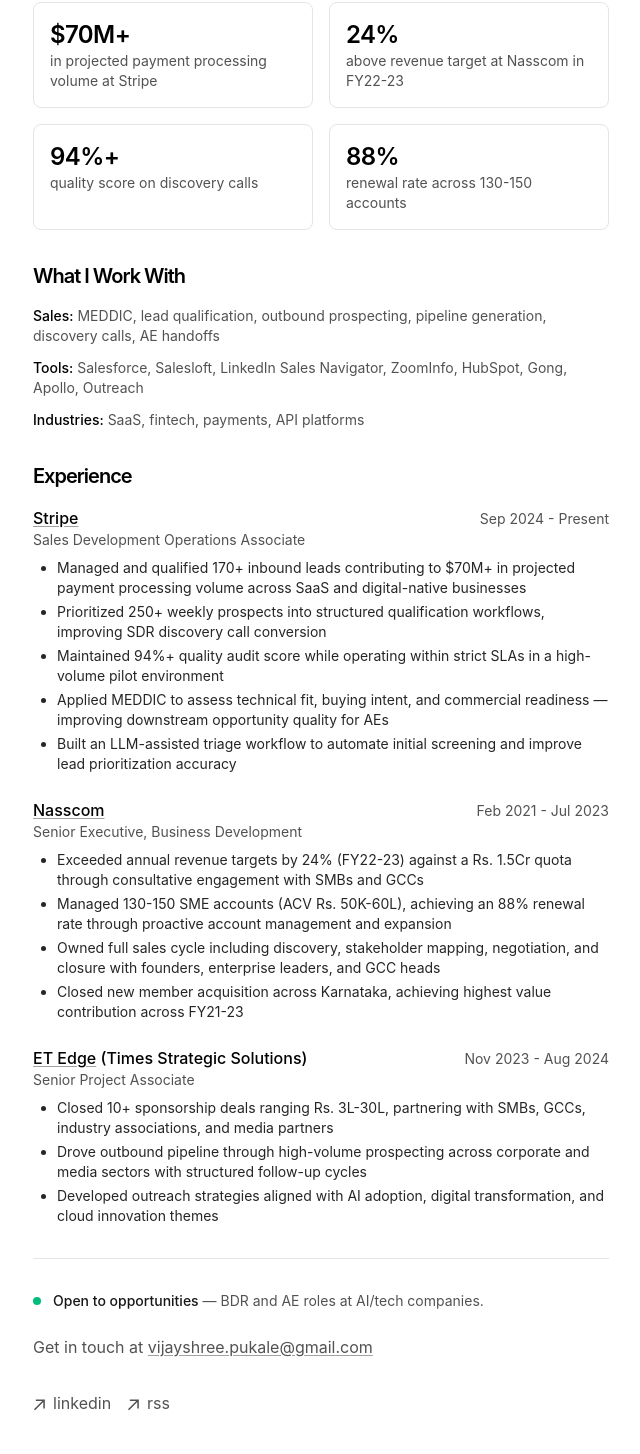
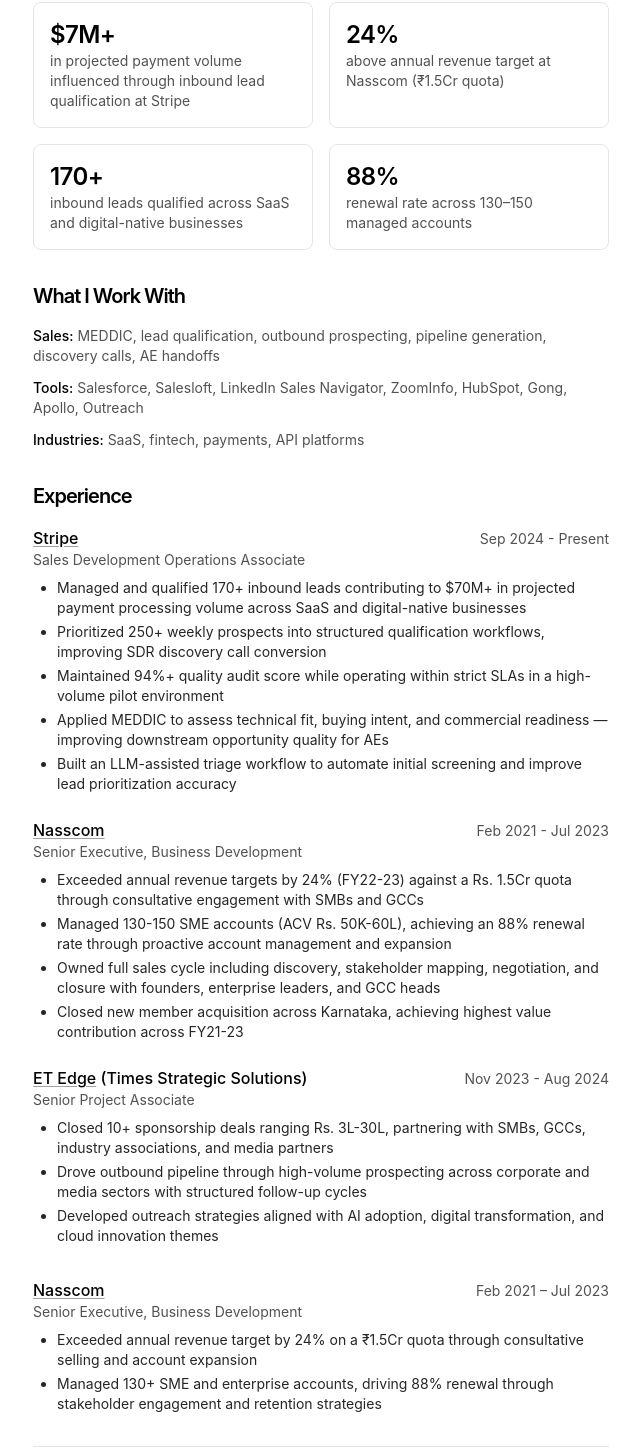
Before and after one commit to whoAbhishekSah/vijayshree-portfolio, a Next.js app: page / in a window 1280 px wide. Shown: the part 506-1960 px from the top of the page, without its empty margins (319-959 px from the left). Built offline with nearby package versions, Linux system fonts and the light colour scheme; no server answers.

Commit message:
Update page.tsx

```diff
--- a/app/page.tsx
+++ b/app/page.tsx
@@ -21,20 +21,20 @@
         <h2 className="font-semibold text-xl mb-4 tracking-tighter">Impact</h2>
         <div className="grid grid-cols-2 gap-4 mb-6">
           <div className="p-4 rounded-lg border border-neutral-200 dark:border-neutral-800">
-            <p className="text-2xl font-semibold tracking-tight">$70M+</p>
-            <p className="text-sm text-neutral-600 dark:text-neutral-400">in projected payment processing volume at Stripe</p>
+            <p className="text-2xl font-semibold tracking-tight">$7M+</p>
+            <p className="text-sm text-neutral-600 dark:text-neutral-400">in projected payment volume influenced through inbound lead qualification at Stripe</p>
           </div>
           <div className="p-4 rounded-lg border border-neutral-200 dark:border-neutral-800">
             <p className="text-2xl font-semibold tracking-tight">24%</p>
-            <p className="text-sm text-neutral-600 dark:text-neutral-400">above revenue target at Nasscom in FY22-23</p>
+            <p className="text-sm text-neutral-600 dark:text-neutral-400">above annual revenue target at Nasscom (₹1.5Cr quota)</p>
           </div>
           <div className="p-4 rounded-lg border border-neutral-200 dark:border-neutral-800">
-            <p className="text-2xl font-semibold tracking-tight">94%+</p>
-            <p className="text-sm text-neutral-600 dark:text-neutral-400">quality score on discovery calls</p>
+            <p className="text-2xl font-semibold tracking-tight">170+</p>
+            <p className="text-sm text-neutral-600 dark:text-neutral-400">inbound leads qualified across SaaS and digital-native businesses</p>
           </div>
           <div className="p-4 rounded-lg border border-neutral-200 dark:border-neutral-800">
             <p className="text-2xl font-semibold tracking-tight">88%</p>
-            <p className="text-sm text-neutral-600 dark:text-neutral-400">renewal rate across 130-150 accounts</p>
+            <p className="text-sm text-neutral-600 dark:text-neutral-400">renewal rate across 130–150 managed accounts</p>
           </div>
         </div>
       </div>
@@ -110,6 +110,17 @@
         </div>
       </div>
 
+      <div className="mb-6">
+          <div className="flex justify-between items-baseline">
+            <h3 className="font-medium"><a href="https://Nasscom.in" target="_blank" rel="noopener noreferrer" className={linkClass}>Nasscom</a></h3>
+            <p className="text-sm text-neutral-600 dark:text-neutral-400">Feb 2021 – Jul 2023</p>
+          </div>
+          <p className="text-sm text-neutral-600 dark:text-neutral-400 mb-2">Senior Executive, Business Development</p>
+          <ul className="list-disc pl-6 space-y-1 text-sm text-neutral-800 dark:text-neutral-200">
+            <li>Exceeded annual revenue target by 24% on a ₹1.5Cr quota through consultative selling and account expansion</li>
+            <li>Managed 130+ SME and enterprise accounts, driving 88% renewal through stakeholder engagement and retention strategies</li>
+          </ul>
+        </div>
       <hr className="my-8 border-neutral-200 dark:border-neutral-800" />
       <div className="flex items-center gap-3 mb-6">
         <div className="w-2 h-2 rounded-full bg-emerald-500 flex-shrink-0" />
```
